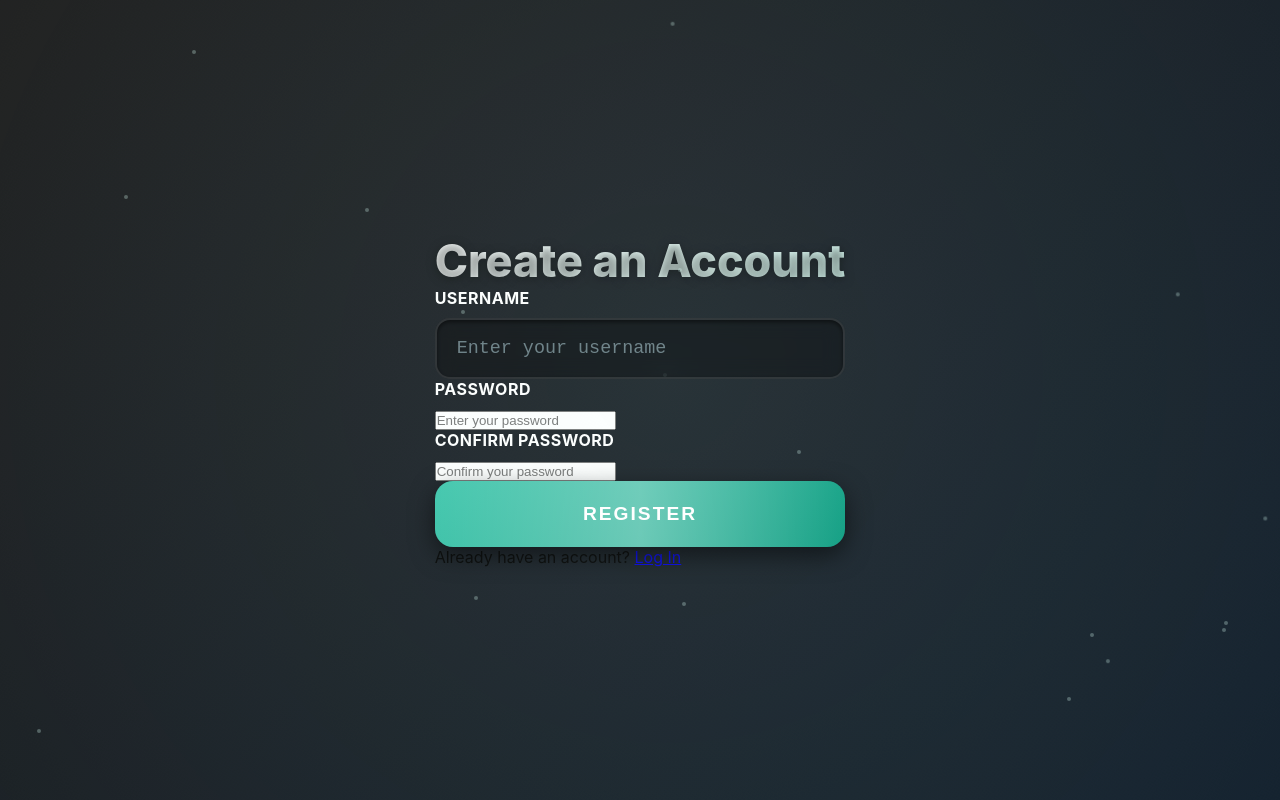
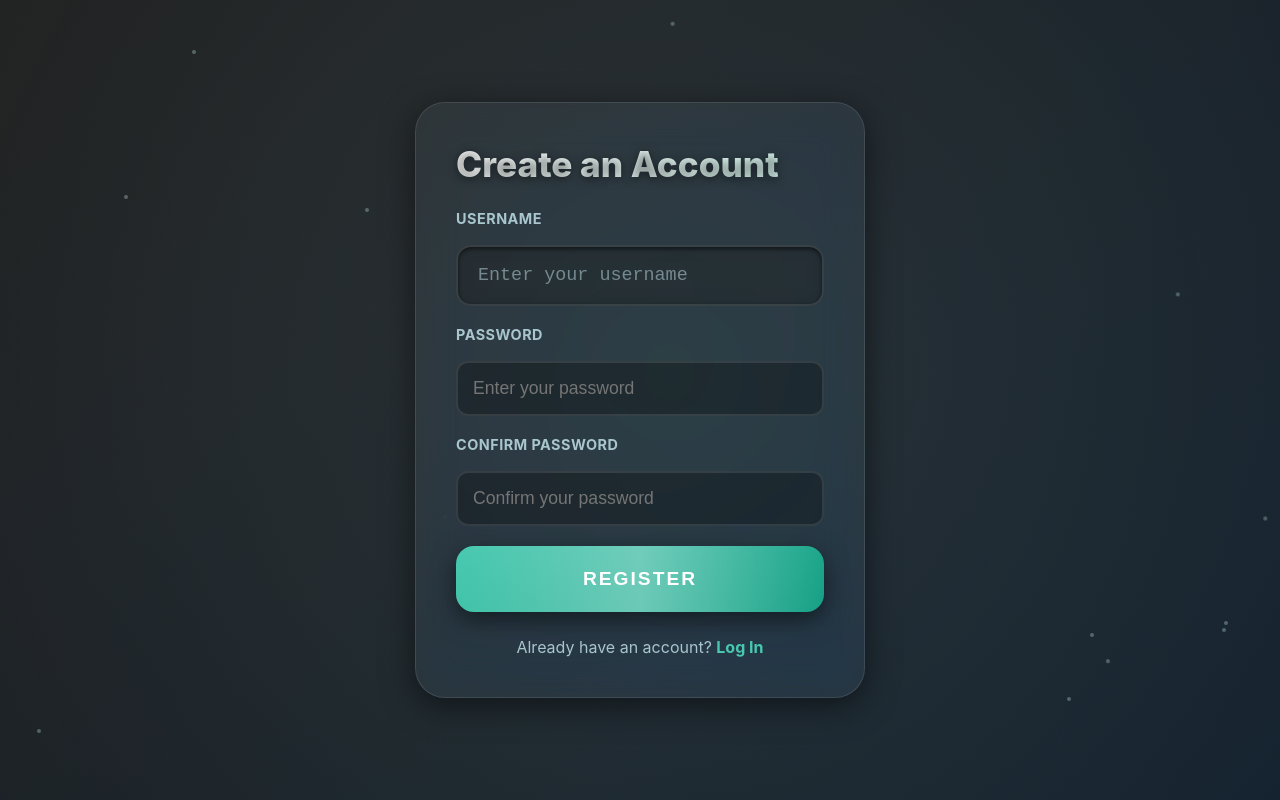
Before and after one commit to Aquaa19/MathExprWeb, a Flask app: page /register in a window 1280 px wide. Run offline with Flask 3, Linux system fonts and the light colour scheme.

Commit message:
updated css

```diff
--- a/static/css/style.css
+++ b/static/css/style.css
@@ -807,3 +776,131 @@
         font-size: 1.2em;
     }
 }
+
+/* --- START: AUTHENTICATION PAGE STYLES --- */
+
+.auth-container {
+    background: var(--glass-bg);
+    border-radius: 30px;
+    box-shadow: 0 8px 32px 0 var(--shadow);
+    max-width: 450px;
+    width: 100%;
+    padding: 40px;
+    -webkit-backdrop-filter: blur(20px) saturate(180%);
+    backdrop-filter: blur(20px) saturate(180%);
+    border: 1px solid var(--glass-border);
+    position: relative;
+    z-index: 1;
+    animation: slideUp 0.6s ease-out;
+    text-align: center;
+}
+
+.auth-container h1 {
+    font-size: 2.2em;
+    margin-bottom: 25px;
+    background-clip: text; /* Re-apply for this specific h1 */
+    -webkit-background-clip: text;
+}
+
+.input-group {
+    margin-bottom: 20px;
+    text-align: left;
+}
+
+.input-group label {
+    font-size: 0.9em;
+    text-transform: uppercase;
+    color: var(--text-secondary);
+}
+
+.auth-input {
+    width: 100%;
+    padding: 15px;
+    border: 2px solid var(--glass-border);
+    border-radius: 12px;
+    font-size: 1.1em;
+    transition: all 0.3s ease;
+    background: var(--input-bg);
+    color: var(--input-text);
+    margin-top: 8px;
+}
+
+.auth-input:focus {
+    outline: none;
+    border-color: var(--primary);
+    box-shadow: 0 0 0 4px var(--primary);
+}
+
+.auth-btn {
+    width: 100%;
+    margin-top: 10px;
+}
+
+.auth-footer {
+    margin-top: 25px;
+    color: var(--text-secondary);
+}
+
+.auth-footer a {
+    color: var(--primary);
+    text-decoration: none;
+    font-weight: 700;
+    transition: color 0.3s ease;
+}
+
+.auth-footer a:hover {
+    text-decoration: underline;
+    color: var(--accent);
+}
+
+.flash-message {
+    padding: 15px;
+    border-radius: 12px;
+    margin-bottom: 20px;
+    font-weight: 700;
+    border: 1px solid transparent;
+}
+
+.flash-message.success {
+    background-color: rgba(74, 222, 128, 0.2);
+    border-color: #4ade80;
+    color: #4ade80;
+}
+
+.flash-message.danger {
+    background-color: rgba(255, 107, 107, 0.2);
+    border-color: #ff6b6b;
+    color: #ff6b6b;
+}
+
+.flash-message.info {
+    background-color: rgba(96, 165, 250, 0.2);
+    border-color: #60a5fa;
+    color: #60a5fa;
+}
+
+/* --- END: AUTHENTICATION PAGE STYLES --- */
+
+/* --- START: AUTH LINKS IN HEADER --- */
+.auth-links {
+    position: absolute;
+    top: 5px;
+    right: 100px; /* Position it left of the theme toggle */
+    display: flex;
+    gap: 15px;
+    align-items: center;
+}
+.auth-links a {
+    color: var(--text-secondary);
+    text-decoration: none;
+    font-weight: 700;
+    transition: color 0.3s;
+}
+.auth-links a:hover {
+    color: var(--primary);
+}
+.username-display {
+    color: var(--text-primary);
+    font-weight: 500;
+}
+/* --- END: AUTH LINKS IN HEADER --- */
```
Also changed, not shown: other parts of static/css/style.css (+16 -47 lines).
